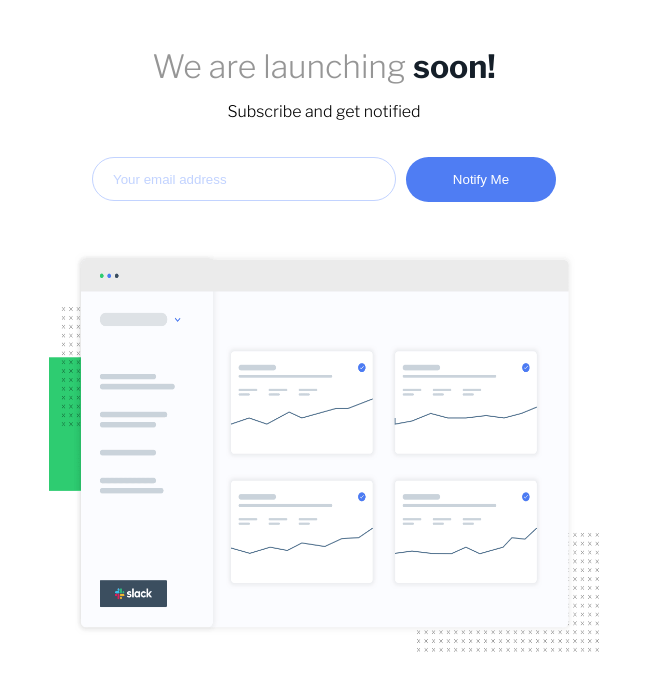
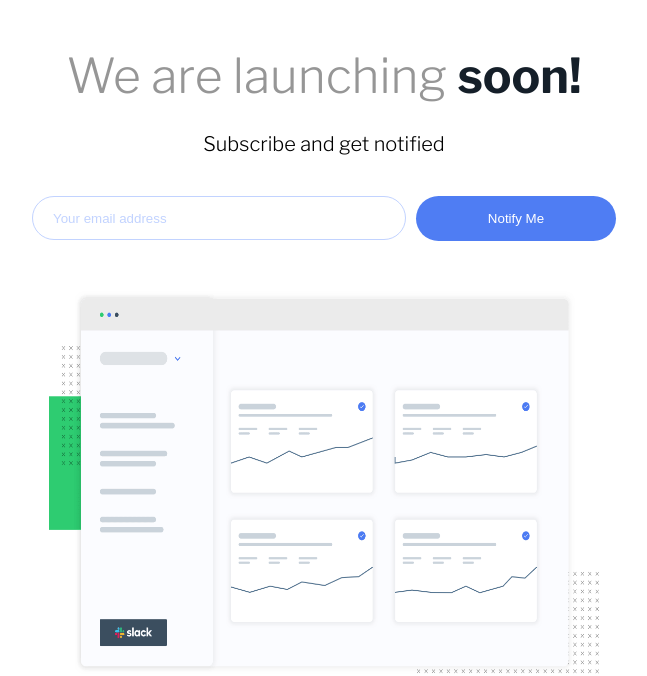
Before and after one commit to JCrotzer/ping-coming-soon, a plain HTML site: page index.html in a window 1280 px wide. Shown: the part 79-755 px from the top of the page, without its empty margins (316-963 px from the left). Drawn offline with nearby package versions, Linux system fonts and the light colour scheme.

Commit message:
updated css

```diff
--- a/css/style.css
+++ b/css/style.css
@@ -142,12 +142,12 @@ footer {
     }
 
     input {
-        width: 280px;
+        width: 350px;
         margin-left: -40px;
     }
 
     button {
-        width: 150px;
+        width: 200px;
         height: 45px;
         margin: 20px 0 0 10px;
     }
@@ -158,6 +158,11 @@ footer {
 
     header h1 {
         margin-top: 50px;
+        font-size: 48px;
+    }
+
+    header p {
+        font-size: 20px;
     }
 
     .icons {
```
